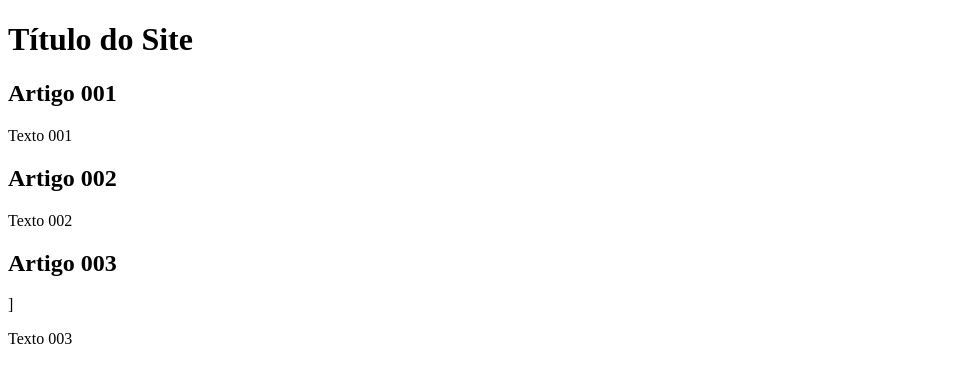
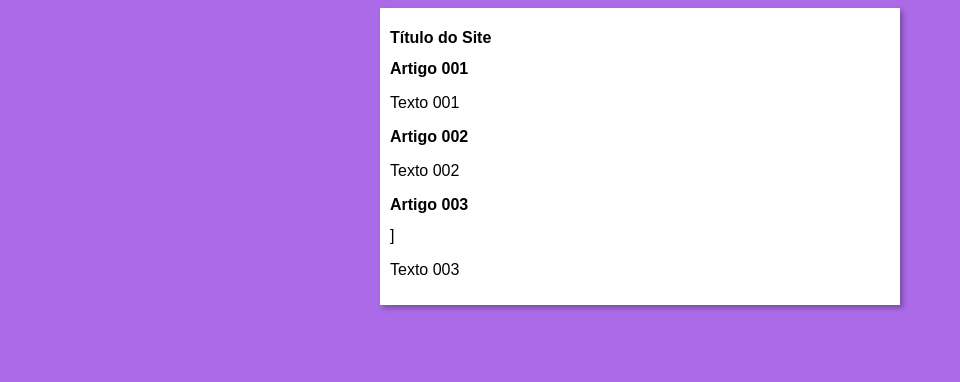
Before and after one commit to henriquemrtns/projeto-site, a plain HTML site: page index.html in a window 1280 px wide. Shown: the whole page, without its empty margins (0-960 px from the left). Drawn offline with Linux system fonts and the light colour scheme.

Commit message:
add o design

```diff
--- /dev/null
+++ b/estilos/style.css
@@ -0,0 +1,16 @@
+*{
+    font-family: Arial, Helvetica, sans-serif;
+    font-size: 16px;
+}
+
+body{
+    background-color: rgb(171, 106, 231);
+}
+
+main{
+    background-color:white;
+    width: 500px;
+    margin: auto;
+    padding: 10px;
+    box-shadow: 3px 3px 5px rgba(0, 0, 0, 0.288);
+}
--- a/index.html
+++ b/index.html
@@ -5,6 +5,7 @@
     <meta http-equiv="X-UA-Compatible" content="IE=edge">
     <meta name="viewport" content="width=device-width, initial-scale=1.0">
     <title>Document</title>
+    <link rel="stylesheet" href="estilos/style.css">
 </head>
 <body>
     <main>
```
